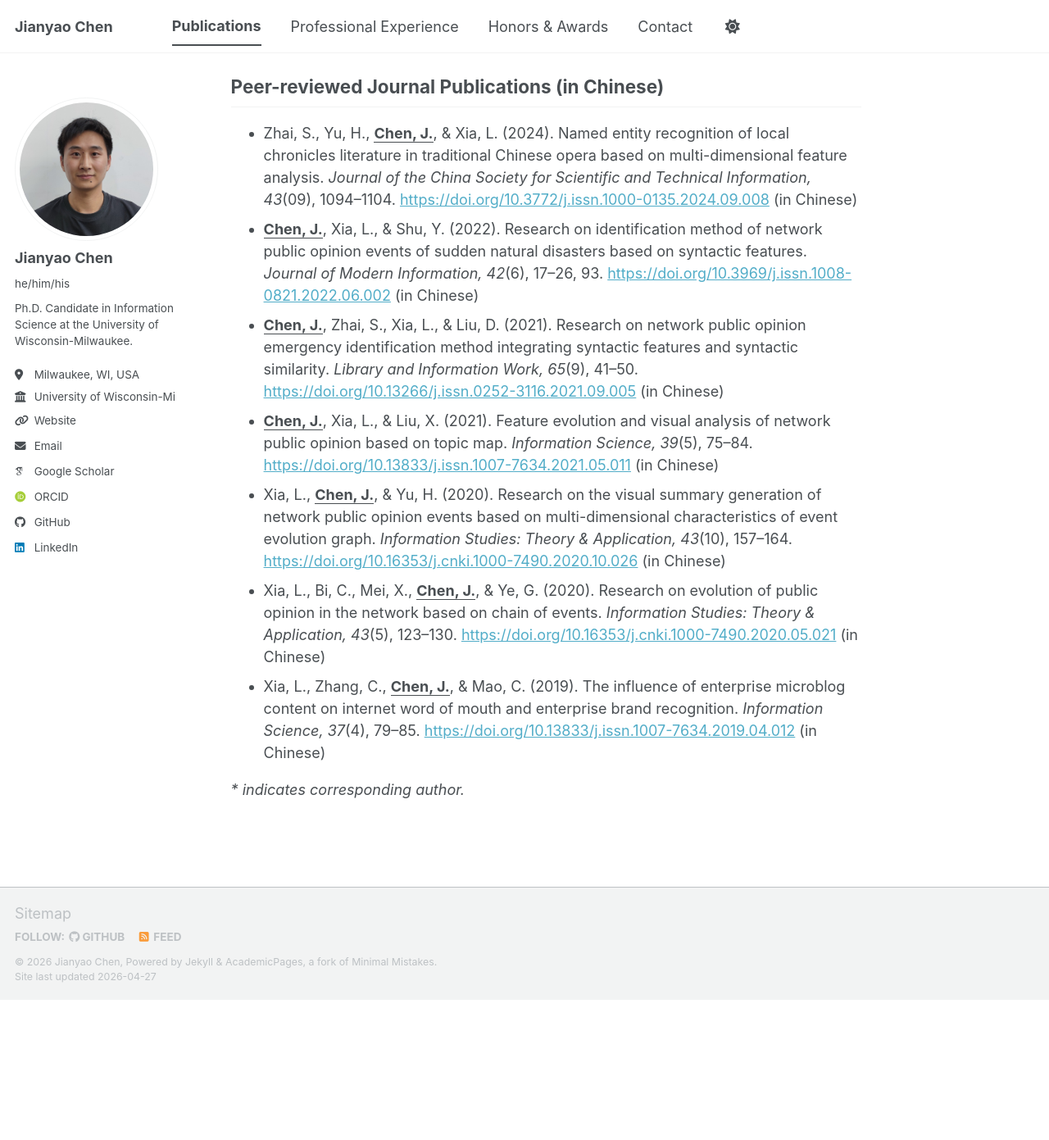
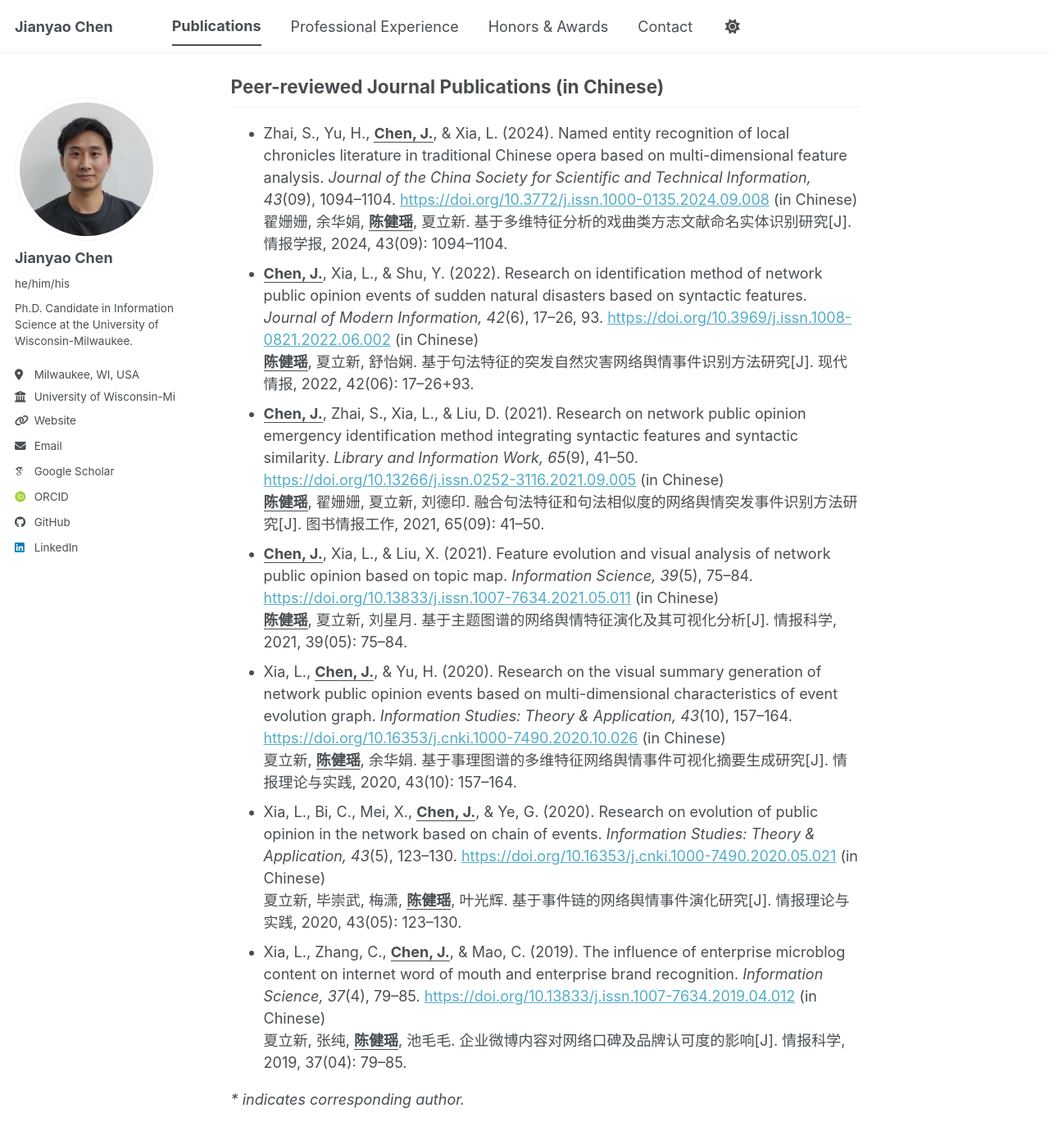
Before and after one commit to JianyaoChen/JianyaoChen.github.io, a Jekyll site: the page built from _pages/publications.html, in a window 1280 px wide and 1400 px high, scrolled down 1393 px. Shown: the top 1391 px of the window at 82% size. Built offline with Jekyll 4.4.1, drawn with Linux system fonts in a browser that asks for light colours; some web fonts are replaced; a script bundle is joined from its source files by our own code; library files that are not in the unit come from our copies; before the commit the page ends 2613 px from its top, so only the background shows below that.

Commit message:
Update publications.html

```diff
--- a/_pages/publications.html
+++ b/_pages/publications.html
@@ -42,19 +42,47 @@ author_profile: true
 
 <h2>Peer-reviewed Journal Publications (in Chinese)</h2>
 <ul>
-  <li>Zhai, S., Yu, H., <u><strong>Chen, J.</strong></u>, &amp; Xia, L. (2024). Named entity recognition of local chronicles literature in traditional Chinese opera based on multi-dimensional feature analysis. <em>Journal of the China Society for Scientific and Technical Information, 43</em>(09), 1094–1104. <a href="https://doi.org/10.3772/j.issn.1000-0135.2024.09.008">https://doi.org/10.3772/j.issn.1000-0135.2024.09.008</a> (in Chinese)</li>
+  <li>
+    Zhai, S., Yu, H., <u><strong>Chen, J.</strong></u>, &amp; Xia, L. (2024). Named entity recognition of local chronicles literature in traditional Chinese opera based on multi-dimensional feature analysis. <em>Journal of the China Society for Scientific and Technical Information, 43</em>(09), 1094–1104. <a href="https://doi.org/10.3772/j.issn.1000-0135.2024.09.008">https://doi.org/10.3772/j.issn.1000-0135.2024.09.008</a> (in Chinese)
+    <br>
+    <span class="chinese-title">翟姗姗, 余华娟, <u><strong>陈健瑶</strong></u>, 夏立新. 基于多维特征分析的戏曲类方志文献命名实体识别研究[J]. 情报学报, 2024, 43(09): 1094–1104.</span>
+  </li>
 
-  <li><u><strong>Chen, J.</strong></u>, Xia, L., &amp; Shu, Y. (2022). Research on identification method of network public opinion events of sudden natural disasters based on syntactic features. <em>Journal of Modern Information, 42</em>(6), 17–26, 93. <a href="https://doi.org/10.3969/j.issn.1008-0821.2022.06.002">https://doi.org/10.3969/j.issn.1008-0821.2022.06.002</a> (in Chinese)</li>
+  <li>
+    <u><strong>Chen, J.</strong></u>, Xia, L., &amp; Shu, Y. (2022). Research on identification method of network public opinion events of sudden natural disasters based on syntactic features. <em>Journal of Modern Information, 42</em>(6), 17–26, 93. <a href="https://doi.org/10.3969/j.issn.1008-0821.2022.06.002">https://doi.org/10.3969/j.issn.1008-0821.2022.06.002</a> (in Chinese)
+    <br>
+    <span class="chinese-title"><u><strong>陈健瑶</strong></u>, 夏立新, 舒怡娴. 基于句法特征的突发自然灾害网络舆情事件识别方法研究[J]. 现代情报, 2022, 42(06): 17–26+93.</span>
+  </li>
 
-  <li><u><strong>Chen, J.</strong></u>, Zhai, S., Xia, L., &amp; Liu, D. (2021). Research on network public opinion emergency identification method integrating syntactic features and syntactic similarity. <em>Library and Information Work, 65</em>(9), 41–50. <a href="https://doi.org/10.13266/j.issn.0252-3116.2021.09.005">https://doi.org/10.13266/j.issn.0252-3116.2021.09.005</a> (in Chinese)</li>
+  <li>
+    <u><strong>Chen, J.</strong></u>, Zhai, S., Xia, L., &amp; Liu, D. (2021). Research on network public opinion emergency identification method integrating syntactic features and syntactic similarity. <em>Library and Information Work, 65</em>(9), 41–50. <a href="https://doi.org/10.13266/j.issn.0252-3116.2021.09.005">https://doi.org/10.13266/j.issn.0252-3116.2021.09.005</a> (in Chinese)
+    <br>
+    <span class="chinese-title"><u><strong>陈健瑶</strong></u>, 翟姗姗, 夏立新, 刘德印. 融合句法特征和句法相似度的网络舆情突发事件识别方法研究[J]. 图书情报工作, 2021, 65(09): 41–50.</span>
+  </li>
 
-  <li><u><strong>Chen, J.</strong></u>, Xia, L., &amp; Liu, X. (2021). Feature evolution and visual analysis of network public opinion based on topic map. <em>Information Science, 39</em>(5), 75–84. <a href="https://doi.org/10.13833/j.issn.1007-7634.2021.05.011">https://doi.org/10.13833/j.issn.1007-7634.2021.05.011</a> (in Chinese)</li>
+  <li>
+    <u><strong>Chen, J.</strong></u>, Xia, L., &amp; Liu, X. (2021). Feature evolution and visual analysis of network public opinion based on topic map. <em>Information Science, 39</em>(5), 75–84. <a href="https://doi.org/10.13833/j.issn.1007-7634.2021.05.011">https://doi.org/10.13833/j.issn.1007-7634.2021.05.011</a> (in Chinese)
+    <br>
+    <span class="chinese-title"><u><strong>陈健瑶</strong></u>, 夏立新, 刘星月. 基于主题图谱的网络舆情特征演化及其可视化分析[J]. 情报科学, 2021, 39(05): 75–84.</span>
+  </li>
 
-  <li>Xia, L., <u><strong>Chen, J.</strong></u>, &amp; Yu, H. (2020). Research on the visual summary generation of network public opinion events based on multi-dimensional characteristics of event evolution graph. <em>Information Studies: Theory &amp; Application, 43</em>(10), 157–164. <a href="https://doi.org/10.16353/j.cnki.1000-7490.2020.10.026">https://doi.org/10.16353/j.cnki.1000-7490.2020.10.026</a> (in Chinese)</li>
+  <li>
+    Xia, L., <u><strong>Chen, J.</strong></u>, &amp; Yu, H. (2020). Research on the visual summary generation of network public opinion events based on multi-dimensional characteristics of event evolution graph. <em>Information Studies: Theory &amp; Application, 43</em>(10), 157–164. <a href="https://doi.org/10.16353/j.cnki.1000-7490.2020.10.026">https://doi.org/10.16353/j.cnki.1000-7490.2020.10.026</a> (in Chinese)
+    <br>
+    <span class="chinese-title">夏立新, <u><strong>陈健瑶</strong></u>, 余华娟. 基于事理图谱的多维特征网络舆情事件可视化摘要生成研究[J]. 情报理论与实践, 2020, 43(10): 157–164.</span>
+  </li>
 
-  <li>Xia, L., Bi, C., Mei, X., <u><strong>Chen, J.</strong></u>, &amp; Ye, G. (2020). Research on evolution of public opinion in the network based on chain of events. <em>Information Studies: Theory &amp; Application, 43</em>(5), 123–130. <a href="https://doi.org/10.16353/j.cnki.1000-7490.2020.05.021">https://doi.org/10.16353/j.cnki.1000-7490.2020.05.021</a> (in Chinese)</li>
+  <li>
+    Xia, L., Bi, C., Mei, X., <u><strong>Chen, J.</strong></u>, &amp; Ye, G. (2020). Research on evolution of public opinion in the network based on chain of events. <em>Information Studies: Theory &amp; Application, 43</em>(5), 123–130. <a href="https://doi.org/10.16353/j.cnki.1000-7490.2020.05.021">https://doi.org/10.16353/j.cnki.1000-7490.2020.05.021</a> (in Chinese)
+    <br>
+    <span class="chinese-title">夏立新, 毕崇武, 梅潇, <u><strong>陈健瑶</strong></u>, 叶光辉. 基于事件链的网络舆情事件演化研究[J]. 情报理论与实践, 2020, 43(05): 123–130.</span>
+  </li>
 
-  <li>Xia, L., Zhang, C., <u><strong>Chen, J.</strong></u>, &amp; Mao, C. (2019). The influence of enterprise microblog content on internet word of mouth and enterprise brand recognition. <em>Information Science, 37</em>(4), 79–85. <a href="https://doi.org/10.13833/j.issn.1007-7634.2019.04.012">https://doi.org/10.13833/j.issn.1007-7634.2019.04.012</a> (in Chinese)</li>
+  <li>
+    Xia, L., Zhang, C., <u><strong>Chen, J.</strong></u>, &amp; Mao, C. (2019). The influence of enterprise microblog content on internet word of mouth and enterprise brand recognition. <em>Information Science, 37</em>(4), 79–85. <a href="https://doi.org/10.13833/j.issn.1007-7634.2019.04.012">https://doi.org/10.13833/j.issn.1007-7634.2019.04.012</a> (in Chinese)
+    <br>
+    <span class="chinese-title">夏立新, 张纯, <u><strong>陈健瑶</strong></u>, 池毛毛. 企业微博内容对网络口碑及品牌认可度的影响[J]. 情报科学, 2019, 37(04): 79–85.</span>
+  </li>
 </ul>
 
 <p><em>* indicates corresponding author.</em></p>
```
